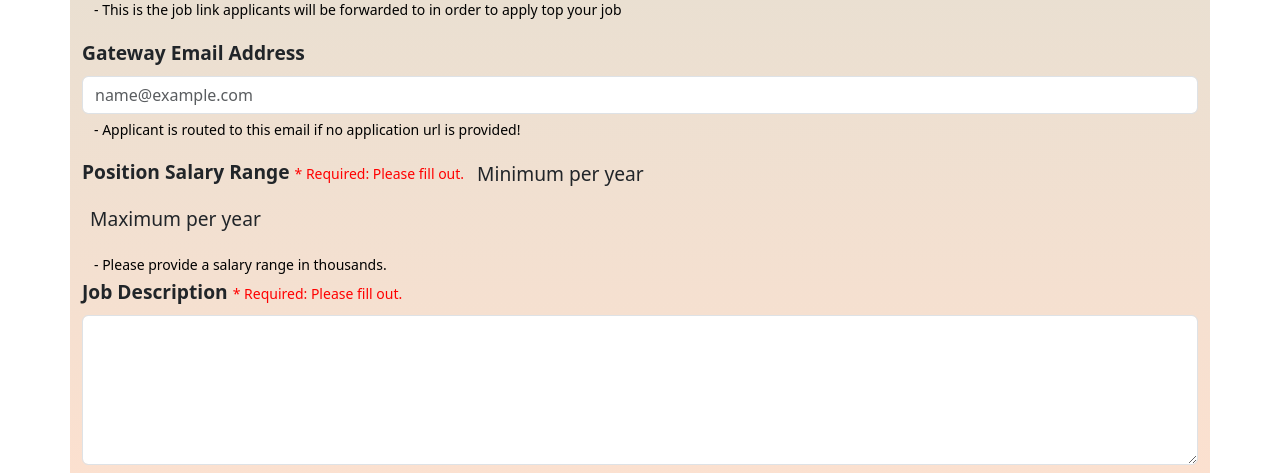
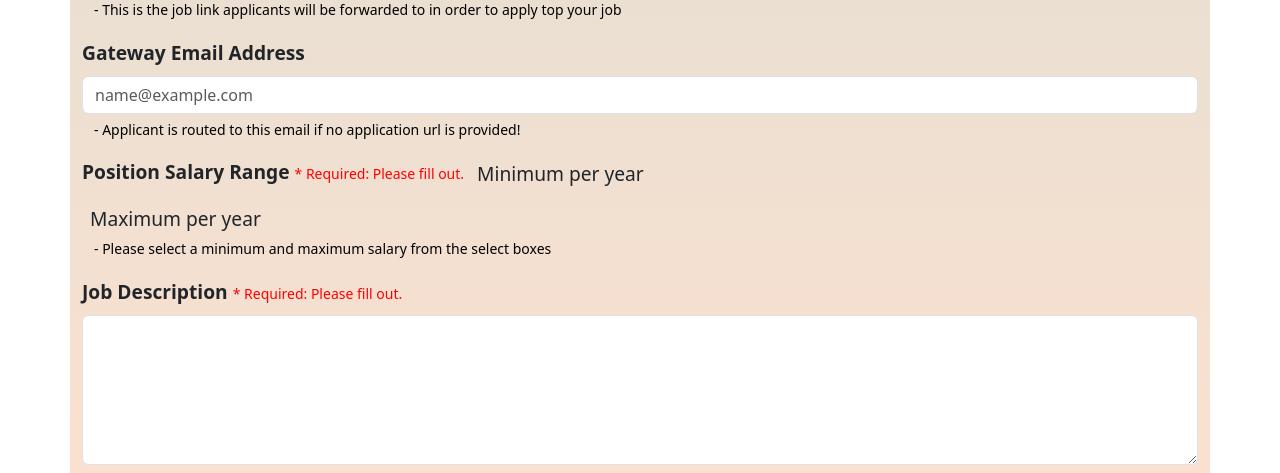
Before and after one commit to NewGradNomad/newgradnomad.com-HTML-PHP, a PHP site: page /pages/PostAJob in a window 1280 px wide. Shown: the part 1405-1878 px from the top of the page. Run offline with PHP 8.4, Linux system fonts and the light colour scheme; the visitor is signed in with stand-in values (Sample User, id 1); some libraries are stand-ins or nearby versions.

Commit message:
update salary form text

```diff
--- a/pages/PostAJob.php
+++ b/pages/PostAJob.php
@@ -168,14 +168,15 @@ session_start();
         <div class="mb-3">
           <label class="form-label" id="salaryRange"><b>Position Salary Range</b></label>
           <small class="form-text" id="salaryRangeRequiredMessage" style="color: red !important;">* Required: Please fill out.</small>
+
           <select required class="form-select form-control" name="salaryRangeMin" id="salaryRangeMin" onchange="checkSalaryRange()">
           </select>
-          <div class="mb-2"></div>
+          <div class="mt-2"></div>
           <select required class="form-select form-control" name="salaryRangeMax" id="salaryRangeMax" onchange="checkSalaryRange()">
           </select>
+
+          <div class="container"><small class="form-text">- Please select a minimum and maximum salary from the select boxes</small></div>
         </div>
-        <div class="container"><small class="form-text">- Please provide a salary range in thousands.</small></div>
-
         <label class="form-label"><b>Job Description</b></label>
         <small class="form-text" id="jobDescRequiredMessage" style="color: red !important;">* Required: Please fill out.</small>
         <div>
```
